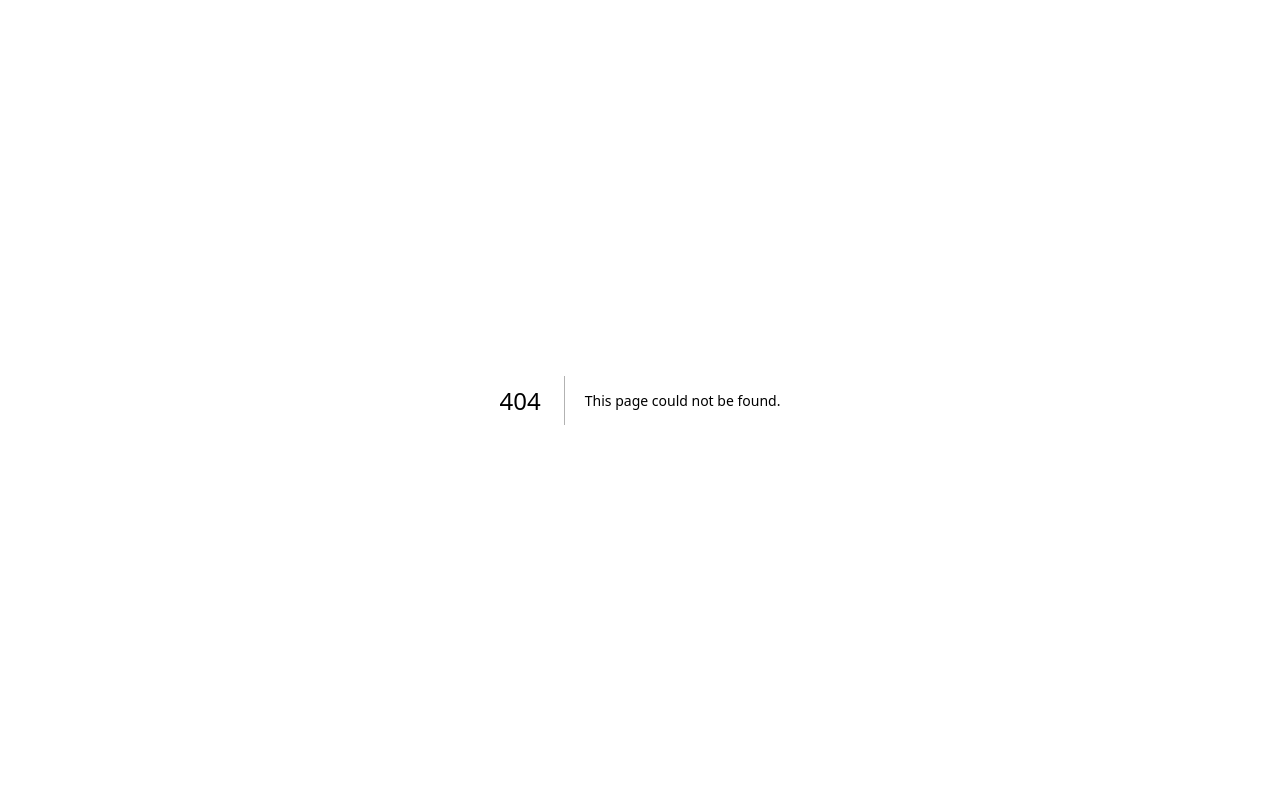
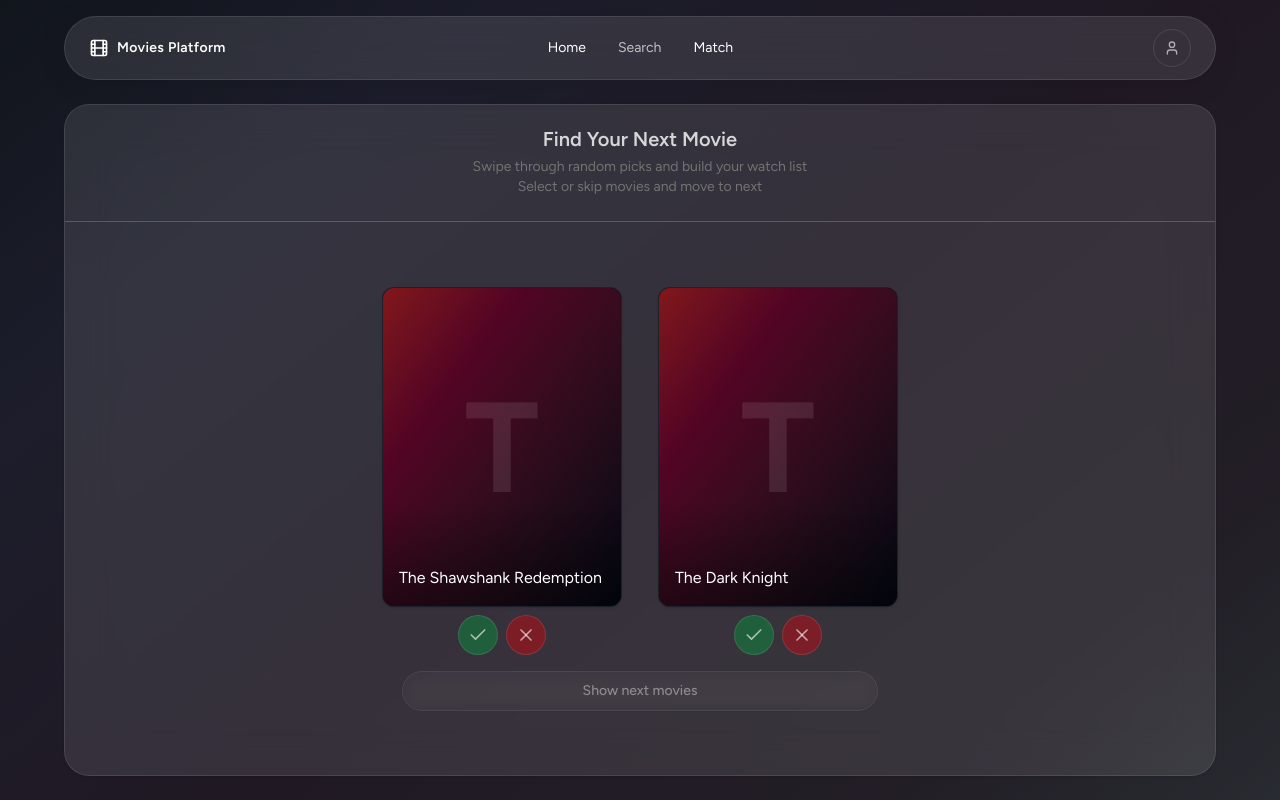
Before and after one commit to Sergittko/movie-platform-frontend, a Next.js app: page /match in a window 1280 px wide. Before the commit this address had no page. Built offline with nearby package versions, Linux system fonts and the light colour scheme.

Commit message:
feat: add match page

```diff
--- /dev/null
+++ b/src/app/(home)/match/layout.tsx
@@ -0,0 +1,10 @@
+const Layout = ({ children }: { children: React.ReactNode }) => {
+  return (
+    <>
+      <title>Match</title>
+      {children}
+    </>
+  );
+};
+
+export default Layout;
--- /dev/null
+++ b/src/app/(home)/match/page.tsx
@@ -0,0 +1,5 @@
+import MatchPage from '@/components/pages/Match';
+
+export default function Match() {
+  return <MatchPage />;
+}
--- a/src/components/basic/MovieCard.tsx
+++ b/src/components/basic/MovieCard.tsx
@@ -6,7 +6,8 @@ import { cn } from '@/lib/utils';
 
 interface IMovieCardProps {
   name: string;
-  size?: 'sm' | 'basic';
+  size?: 'sm' | 'basic' | 'xl';
+  isDisabledAnimation?: boolean;
 }
 
 type SizeStylesObjType = {
@@ -15,7 +16,7 @@ type SizeStylesObjType = {
   nameText: string;
 };
 
-const MovieCard: FC<IMovieCardProps> = ({ name, size = 'basic' }) => {
+const MovieCard: FC<IMovieCardProps> = ({ name, size = 'basic', isDisabledAnimation }) => {
   const smSizeStyle: SizeStylesObjType = {
     container: 'h-42 max-w-28 min-w-28 rounded-[8px]',
     nameChar: 'text-5xl',
@@ -26,13 +27,20 @@ const MovieCard: FC<IMovieCardProps> = ({ name, size = 'basic' }) => {
     nameChar: 'text-7xl',
     nameText: 'text-sm bottom-3 left-3',
   };
+  const xlSizeStyle: SizeStylesObjType = {
+    container: 'h-80 max-w-60 min-w-42 rounded-[12px] w-full',
+    nameChar: 'text-9xl',
+    nameText: 'text-md bottom-4 left-4',
+  };
 
-  const { container, nameChar, nameText } = size === 'sm' ? smSizeStyle : basicSizeStyle;
+  const { container, nameChar, nameText } =
+    size === 'sm' ? smSizeStyle : size === 'xl' ? xlSizeStyle : basicSizeStyle;
 
   return (
     <div
       className={cn(
-        'relative flex cursor-pointer flex-col gap-1 overflow-hidden border border-white/10 bg-gray-950 p-0 shadow-sm backdrop-blur-xl transition-all duration-300 hover:-translate-y-2 hover:border-white/20 hover:shadow-lg',
+        'relative flex cursor-pointer flex-col gap-1 overflow-hidden border border-white/10 bg-gray-950 p-0 shadow-sm backdrop-blur-xl transition-all duration-300 hover:border-white/20 hover:shadow-lg',
+        !isDisabledAnimation && 'hover:-translate-y-2',
         container,
       )}
     >
--- a/src/components/basic/layouts/PageContainer.tsx
+++ b/src/components/basic/layouts/PageContainer.tsx
@@ -6,8 +6,8 @@ interface IPageContainerProps {
 
 const PageContainer: FC<IPageContainerProps> = ({ children }) => {
   return (
-    <div className="w-full pt-20 min-h-screen relative">
-      <div className="p-6">{children}</div>
+    <div className="relative flex min-h-screen w-full p-6">
+      <div className="mx-auto w-full max-w-6xl flex-1 pt-20">{children}</div>
     </div>
   );
 };
--- a/src/components/basic/widgets/MoviesBigBanner.tsx
+++ b/src/components/basic/widgets/MoviesBigBanner.tsx
@@ -26,7 +26,7 @@ const MoviesBigBanner: FC<MoviesBigBannerProps> = ({ moviesList }) => {
   }, [api]);
 
   return (
-    <Card className="relative -left-6 rounded-none border-l-0 border-r-0 p-0 w-[calc(100%+48px)]">
+    <Card className="relative w-full overflow-hidden p-0">
       <Carousel
         setApi={setApi}
         plugins={[
@@ -42,10 +42,10 @@ const MoviesBigBanner: FC<MoviesBigBannerProps> = ({ moviesList }) => {
         <CarouselContent>
           {moviesList.map((movie) => (
             <CarouselItem key={movie} className="p-0">
-              <div className="h-90 relative">
-                <div className="h-full w-full bg-linear-to-br from-red-900 via-30% via-pink-950 to-gray-950" />
-                <div className="absolute bottom-0 left-0 h-1/3 bg-linear-to-b from-transparent to-black/40 w-full z-0" />
-                <p className="absolute left-16 bottom-6 font-semibold text-white/60 text-xl ">
+              <div className="relative h-90">
+                <div className="h-full w-full bg-linear-to-br from-red-900 via-pink-950 via-30% to-gray-950" />
+                <div className="absolute bottom-0 left-0 z-0 h-1/3 w-full bg-linear-to-b from-transparent to-black/40" />
+                <p className="absolute bottom-6 left-16 text-xl font-semibold text-white/60">
                   {movie}
                 </p>
               </div>
@@ -54,20 +54,17 @@ const MoviesBigBanner: FC<MoviesBigBannerProps> = ({ moviesList }) => {
         </CarouselContent>
       </Carousel>
 
-      <p className="absolute top-7.5 left-12 flex gap-2 font-semibold text-white text-xl">
+      <p className="absolute top-7.5 left-12 flex gap-2 text-xl font-semibold text-white">
         Upcoming movies
       </p>
-      <div className="absolute top-0 left-0 h-1/3 bg-linear-to-b from-black/40 to-transparent w-full z-0" />
+      <div className="absolute top-0 left-0 z-0 h-1/3 w-full bg-linear-to-b from-black/40 to-transparent" />
 
-      <div className="absolute bottom-7.5 right-12 flex gap-2">
+      <div className="absolute right-12 bottom-7.5 flex gap-2">
         {moviesList.map((movie, index) => (
           <button
             key={movie + '_dot'}
             onClick={() => api?.scrollTo(index)}
-            className={`
-              w-3 h-3 rounded-full transition-colors
-              ${current === index ? 'bg-white/60' : 'bg-white/20 hover:bg-white/40'}
-            `}
+            className={`h-3 w-3 rounded-full transition-colors ${current === index ? 'bg-white/60' : 'bg-white/20 hover:bg-white/40'} `}
           />
         ))}
       </div>
--- /dev/null
+++ b/src/components/pages/Match/MoviesMatchCarousel/MovieCarouselItem/index.tsx
@@ -0,0 +1,60 @@
+import { Check, X } from 'lucide-react';
+import { FC, useState } from 'react';
+
+import MovieCard from '@/components/basic/MovieCard';
+import { RoundedIconButton } from '@/components/basic/RoundedIconButton';
+import { CarouselItem } from '@/components/ui/carousel';
+import { cn } from '@/lib/utils';
+
+interface IMovieCarouselItemProps {
+  name: string;
+  addCarouselMovieMatch: (name: string) => void;
+}
+
+const MovieCarouselItem: FC<IMovieCarouselItemProps> = ({ name, addCarouselMovieMatch }) => {
+  const [isMovieMatch, setMovieMatch] = useState<null | boolean>(null);
+
+  const hadnldeAcceptMovie = () => {
+    addCarouselMovieMatch(name);
+    setMovieMatch(true);
+  };
+
+  const hadnldeDeclineMovie = () => {
+    addCarouselMovieMatch(name);
+    setMovieMatch(false);
+  };
+
+  return (
+    <CarouselItem className="relative flex min-h-fit basis-1/2 flex-col items-center justify-center">
+      <div
+        className={cn(
+          'flex w-full items-center justify-center transition-all',
+          typeof isMovieMatch === 'boolean' && 'grayscale-75',
+        )}
+      >
+        <MovieCard name={name} size="xl" isDisabledAnimation />
+      </div>
+
+      <div className="mx-auto mt-2 flex items-center justify-center gap-2">
+        <RoundedIconButton
+          className={cn(
+            'max-h-10 min-h-10 max-w-10 min-w-10 bg-green-600/40 hover:bg-green-600/60 active:bg-green-600/50',
+            typeof isMovieMatch === 'boolean' && !isMovieMatch && 'bg-white/4!',
+          )}
+          icon={Check}
+          onClick={hadnldeAcceptMovie}
+        />
+        <RoundedIconButton
+          className={cn(
+            'max-h-10 min-h-10 max-w-10 min-w-10 bg-red-600/40 hover:bg-red-600/60 active:bg-red-600/50',
+            typeof isMovieMatch === 'boolean' && isMovieMatch && 'bg-white/4!',
+          )}
+          icon={X}
+          onClick={hadnldeDeclineMovie}
+        />
+      </div>
+    </CarouselItem>
+  );
+};
+
+export default MovieCarouselItem;
--- /dev/null
+++ b/src/components/pages/Match/MoviesMatchCarousel/index.tsx
@@ -0,0 +1,45 @@
+'use client';
+
+import { useState } from 'react';
+
+import { Carousel, CarouselContent, CarouselNext } from '@/components/ui/carousel';
+import { allMoviesData } from '@/constants/movies-widget-data';
+
+import MovieCarouselItem from './MovieCarouselItem';
+
+const MoviesMatchCarousel = () => {
+  const [currentMoviesSelected, setCurrentMoviesSelected] = useState<string[]>([]);
+
+  const handleSetCarouselMoviesMatch = (name: string) => {
+    setCurrentMoviesSelected((prev) => [...prev, name]);
+  };
+
+  return (
+    <Carousel
+      opts={{
+        slidesToScroll: 2,
+        watchDrag: false,
+      }}
+      className="relative w-xl max-w-[calc(100%-10%)] pb-14"
+    >
+      <CarouselContent className="h-full! px-5">
+        {allMoviesData.map((name, index) => (
+          <MovieCarouselItem
+            key={name + index}
+            name={name}
+            addCarouselMovieMatch={handleSetCarouselMoviesMatch}
+          />
+        ))}
+      </CarouselContent>
+
+      <CarouselNext
+        disabled={currentMoviesSelected?.length !== 2}
+        className="absolute top-[unset]! right-0! bottom-0! left-0! mx-auto h-10 w-[calc(100%-100px)] translate-y-0!"
+        buttonText="Show next movies"
+        onPress={() => setCurrentMoviesSelected([])}
+      />
+    </Carousel>
+  );
+};
+
+export default MoviesMatchCarousel;
--- /dev/null
+++ b/src/components/pages/Match/index.tsx
@@ -0,0 +1,26 @@
+import { Card, CardContent, CardDescription, CardHeader, CardTitle } from '@/components/ui/card';
+import { Separator } from '@/components/ui/separator';
+
+import MoviesMatchCarousel from './MoviesMatchCarousel';
+
+const MatchPage = () => {
+  return (
+    <Card className="min-h-full">
+      <CardHeader className="text-center">
+        <CardTitle>Find Your Next Movie</CardTitle>
+        <div>
+          <CardDescription>Swipe through random picks and build your watch list</CardDescription>
+          <CardDescription>Select or skip movies and move to next</CardDescription>
+        </div>
+      </CardHeader>
+
+      <Separator className="bg-white/20" />
+
+      <CardContent className="flex flex-1 items-center justify-center">
+        <MoviesMatchCarousel />
+      </CardContent>
+    </Card>
+  );
+};
+
+export default MatchPage;
--- a/src/components/pages/Profile/UserInfo/index.tsx
+++ b/src/components/pages/Profile/UserInfo/index.tsx
@@ -28,6 +28,13 @@ const UserInfo = () => {
           </Button>
 
           <Button
+            className="flex w-full items-center justify-center gap-1 rounded-4xl hover:bg-white/20 hover:shadow-[0_0_20px_rgba(255,255,255,0.15)]"
+            variant="outline"
+          >
+            <p>See match list</p>
+          </Button>
+
+          <Button
             className="mt-auto flex w-full items-center justify-between rounded-4xl"
             variant="outline"
           >
--- a/src/components/ui/carousel.tsx
+++ b/src/components/ui/carousel.tsx
@@ -194,8 +194,10 @@ function CarouselNext({
   className,
   variant = 'outline',
   size = 'icon',
+  buttonText,
+  onPress,
   ...props
-}: React.ComponentProps<typeof Button>) {
+}: React.ComponentProps<typeof Button> & { buttonText?: string; onPress?: () => void }) {
   const { orientation, scrollNext, canScrollNext } = useCarousel();
 
   return (
@@ -211,10 +213,13 @@ function CarouselNext({
         className,
       )}
       disabled={!canScrollNext}
-      onClick={scrollNext}
+      onClick={() => {
+        scrollNext();
+        onPress?.();
+      }}
       {...props}
     >
-      <ArrowRight />
+      {buttonText ? <p>{buttonText}</p> : <ArrowRight />}
       <span className="sr-only">Next slide</span>
     </Button>
   );
--- a/src/types/routes.ts
+++ b/src/types/routes.ts
@@ -1,7 +1,7 @@
 export enum AppRoutePathEnum {
   HOME = '/',
   SEARCH = '/search',
-  MATCH = '/charts',
+  MATCH = '/match',
   PROFILE = '/profile',
   LOGIN = '/login',
   REGISTER = '/register',
```
